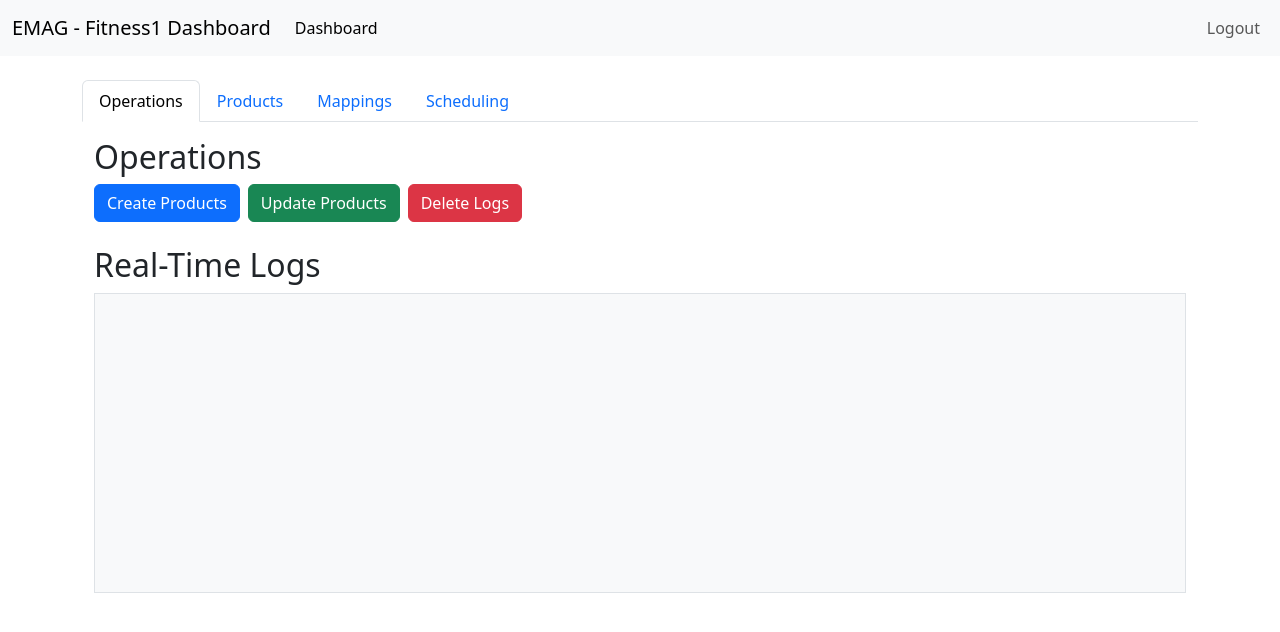
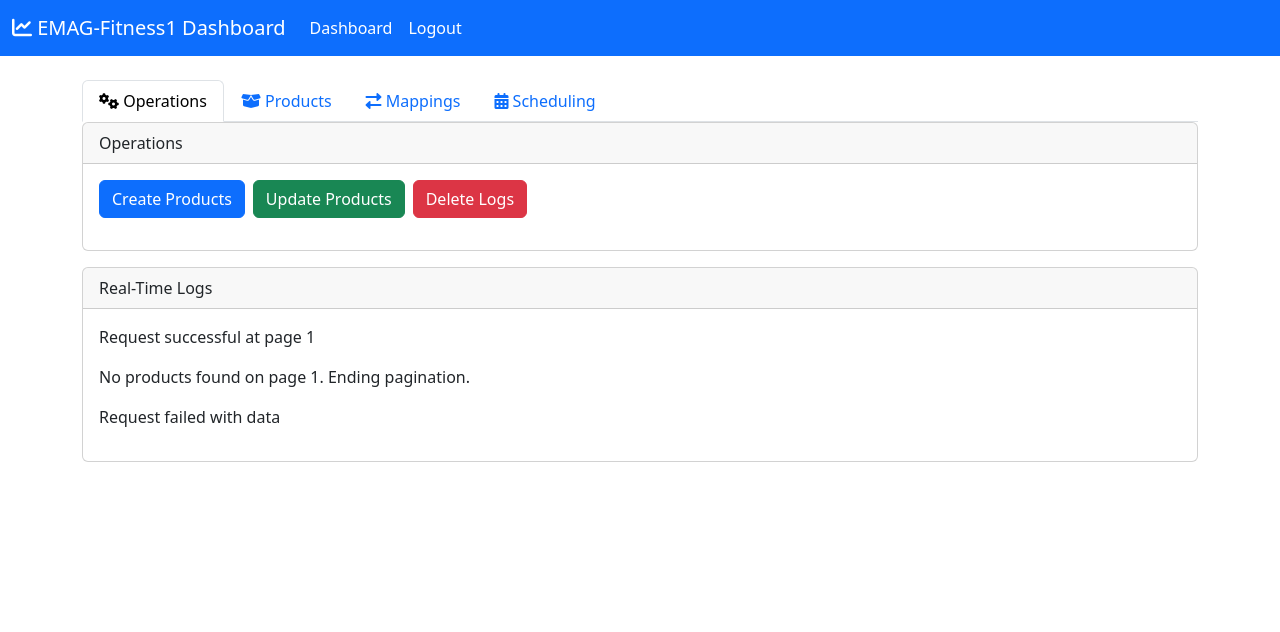
Before and after one commit to gochev06/idcars-emag, a Flask app: page /dashboard in a window 1280 px wide. Shown: the top 632 px of the page. Run offline with Flask 3, Linux system fonts and the light colour scheme; the visitor is signed in with stand-in values (Sample User, id 1); data that the repository does not hold is empty.

Commit message:
UI improvements

```diff
--- a/app/templates/base.html
+++ b/app/templates/base.html
@@ -10,6 +10,7 @@
       href="https://cdn.jsdelivr.net/npm/bootstrap@5.3.0/dist/css/bootstrap.min.css"
       rel="stylesheet"
     />
+    <link rel="stylesheet" href="https://cdnjs.cloudflare.com/ajax/libs/font-awesome/6.0.0-beta3/css/all.min.css">
     {% block extra_css %}{% endblock %}
   </head>
   <body>
--- a/app/templates/dashboard.html
+++ b/app/templates/dashboard.html
@@ -8,16 +8,24 @@
   <div class="container mt-4">
     <ul class="nav nav-tabs" id="dashboardTabs" role="tablist">
         <li class="nav-item" role="presentation">
-        <button class="nav-link active" id="operations-tab" data-bs-toggle="tab" data-bs-target="#operations" type="button" role="tab">Operations</button>
+          <button class="nav-link active" id="operations-tab" data-bs-toggle="tab" data-bs-target="#operations" type="button" role="tab">
+            <i class="fas fa-cogs"></i> Operations
+          </button>
         </li>
         <li class="nav-item" role="presentation">
-        <button class="nav-link" id="products-tab" data-bs-toggle="tab" data-bs-target="#products" type="button" role="tab">Products</button>
+          <button class="nav-link" id="products-tab" data-bs-toggle="tab" data-bs-target="#products" type="button" role="tab">
+            <i class="fas fa-box-open"></i> Products
+          </button>
         </li>
         <li class="nav-item" role="presentation">
-        <button class="nav-link" id="mappings-tab" data-bs-toggle="tab" data-bs-target="#mappings" type="button" role="tab">Mappings</button>
+          <button class="nav-link" id="mappings-tab" data-bs-toggle="tab" data-bs-target="#mappings" type="button" role="tab">
+            <i class="fas fa-exchange-alt"></i> Mappings
+          </button>
         </li>
         <li class="nav-item" role="presentation">
-        <button class="nav-link" id="scheduling-tab" data-bs-toggle="tab" data-bs-target="#scheduling" type="button" role="tab">Scheduling</button>
+          <button class="nav-link" id="scheduling-tab" data-bs-toggle="tab" data-bs-target="#scheduling" type="button" role="tab">
+            <i class="fas fa-calendar-alt"></i> Scheduling
+          </button>
         </li>
       </ul>
 
@@ -77,9 +85,11 @@
       .then(response => response.json())
       .then(data => {
         // show the status message for a few seconds
+        statusDiv.style.display = 'block';
         statusDiv.textContent = data.message;
         setTimeout(() => {
           statusDiv.textContent = '';
+          statusDiv.style.display = 'none';
         }, 3000);
         console.log('Logs cleared:', data);
         fetchLogs();
--- a/app/templates/partials/_mappings.html
+++ b/app/templates/partials/_mappings.html
@@ -1,12 +1,17 @@
-<div class="container mt-3">
-    <h3>Category Mappings</h3>
-    <button class="btn btn-primary mb-2" onclick="refreshMappings()">Refresh Mappings</button>
-    <button class="btn btn-success mb-2" onclick="showNewMappingForm()">Add New Mapping</button>
-    <button class="btn btn-secondary mb-2" onclick="saveAllMappings()">Save All Mappings</button>
+<div class="card mt-3">
+    <div class="card-header">
+      <h3 class="card-title mb-0">Category Mappings</h3>
+    </div>
+    <div class="card-body">
+      <!-- Action Buttons -->
+      <div class="mb-3">
+        <button class="btn btn-primary me-2" onclick="refreshMappings()">Refresh Mappings</button>
+        <button class="btn btn-success me-2" onclick="showNewMappingForm()">Add New Mapping</button>
+        <button class="btn btn-warning" onclick="saveAllMappings()">Save All Mappings</button>
+      </div>
 
-
-    <!-- Scrollable table container -->
-    <div style="overflow-y: auto; max-height: 300px;">
+      <!-- Mappings Table -->
+      <div class="table-responsive" style="max-height: 300px;">
         <table class="table table-bordered" id="mappingsTable">
           <thead class="table-light">
             <tr>
@@ -15,17 +20,27 @@
             </tr>
           </thead>
           <tbody>
-          <!-- Mapping rows will be injected here -->
+            <!-- Mapping rows will be injected here via JavaScript -->
           </tbody>
         </table>
       </div>
-
-    <!-- New Mapping Form -->
-    <div id="newMappingForm" class="mt-3" style="display: none;">
+    </div>
+    <div class="card-footer">
+      <!-- New Mapping Form (hidden by default) -->
+      <div id="newMappingForm" style="display: none;">
         <h4>New Mapping</h4>
-      <input type="text" id="newFitness1Cat" placeholder="Fitness1 Category" class="form-control mb-2">
-      <select id="newEmagCat" class="form-control mb-2"></select>
-      <button class="btn btn-success" onclick="createMapping()">Create Mapping</button>
+        <div class="mb-2">
+          <input type="text" id="newFitness1Cat" placeholder="Fitness1 Category" class="form-control">
+        </div>
+        <div class="mb-2">
+          <select id="newEmagCat" class="form-control">
+            <!-- Options will be dynamically loaded from allowed categories -->
+          </select>
+        </div>
+        <div>
+          <button class="btn btn-success me-2" onclick="createMapping()">Create Mapping</button>
           <button class="btn btn-secondary" onclick="hideNewMappingForm()">Cancel</button>
         </div>
       </div>
+    </div>
+  </div>
--- a/app/templates/partials/_navbar.html
+++ b/app/templates/partials/_navbar.html
@@ -1,6 +1,8 @@
-<nav class="navbar navbar-expand-lg navbar-light bg-light">
+<nav class="navbar navbar-expand-lg navbar-dark bg-primary">
   <div class="container-fluid">
-      <a class="navbar-brand" href="#">EMAG - Fitness1 Dashboard</a>
+    <a class="navbar-brand" href="#">
+      <i class="fas fa-chart-line"></i> EMAG-Fitness1 Dashboard
+    </a>
     <button class="navbar-toggler" type="button" data-bs-toggle="collapse" data-bs-target="#navbarNav"
             aria-controls="navbarNav" aria-expanded="false" aria-label="Toggle navigation">
       <span class="navbar-toggler-icon"></span>
@@ -8,13 +10,12 @@
     <div class="collapse navbar-collapse" id="navbarNav">
       <ul class="navbar-nav me-auto">
         <li class="nav-item">
-            <a class="nav-link active" aria-current="page" href="#">Dashboard</a>
+          <a class="nav-link active" href="#">Dashboard</a>
         </li>
-        </ul>
-        <ul class="navbar-nav">
         <li class="nav-item">
-            <a class="nav-link" href="{{ url_for('auth.logout') }}">Logout</a>
+          <a class="nav-link active" href="{{ url_for('auth.logout') }}">Logout</a>
         </li>
+        <!-- Add more nav items as needed -->
       </ul>
     </div>
   </div>
--- a/app/templates/partials/_operations.html
+++ b/app/templates/partials/_operations.html
@@ -1,15 +1,23 @@
-<div class="container mt-3">
-    <h2>Operations</h2>
-    <div class="d-flex flex-wrap">
-        <button id="createBtn" class="btn btn-primary me-2 mb-2">Create Products</button>
-        <button id="updateBtn" class="btn btn-success me-2 mb-2">Update Products</button>
-        <button id="deleteLogsBtn" class="btn btn-danger me-2 mb-2">Delete Logs</button>
+<div class="card mb-3">
+    <div class="card-header">
+      Operations
     </div>
-    <div id="operationStatus" class="mt-3"></div>
-</div>
-<div class="container mt-3">
-    <h2>Real-Time Logs</h2>
-    <div id="logsContainer" class="border p-3" style="height: 300px; overflow-y: scroll; background-color: #f8f9fa;">
-        <!-- Logs will be loaded here -->
+    <div class="card-body">
+      <div class="d-flex flex-wrap mb-3">
+        <button id="createBtn" class="btn btn-primary me-2">Create Products</button>
+        <button id="updateBtn" class="btn btn-success me-2">Update Products</button>
+        <button id="deleteLogsBtn" class="btn btn-danger me-2">Delete Logs</button>
+      </div>
+      <div id="operationStatus" class="alert alert-info" role="alert" style="display: none;">
+      </div>
     </div>
-</div>
+  </div>
+
+  <div class="card">
+    <div class="card-header">
+      Real-Time Logs
+    </div>
+    <div class="card-body" style="max-height: 300px; overflow-y: auto;">
+      <div id="logsContainer"></div>
+    </div>
+  </div>
--- a/app/templates/partials/_products.html
+++ b/app/templates/partials/_products.html
@@ -1,8 +1,17 @@
 <div class="container mt-3">
-    <button class="btn btn-primary mt-2" onclick="fetchProducts()">Refresh Products</button>
-    <h3 class="mt-4">Fitness1 Products</h3>
-    <div style="overflow-x: auto; overflow-y: auto; max-height: 300px;">
-      <table class="table table-bordered" id="fitness1Table">
+  <!-- Refresh Button -->
+  <div class="mb-3">
+    <button class="btn btn-primary" onclick="fetchProducts()">Refresh Products</button>
+  </div>
+
+  <!-- Fitness1 Products Card -->
+  <div class="card mb-4">
+    <div class="card-header">
+      <h3 class="card-title mb-0">Fitness1 Products</h3>
+    </div>
+    <div class="card-body p-0">
+      <div class="table-responsive" style="max-height: 300px;">
+        <table class="table table-bordered mb-0" id="fitness1Table">
           <thead class="table-light">
             <tr>
               <th>Brand Name</th>
@@ -12,13 +21,22 @@
               <th>Regular Price</th>
             </tr>
           </thead>
-        <tbody></tbody>
+          <tbody>
+            <!-- Fitness1 products will be injected here -->
+          </tbody>
         </table>
       </div>
+    </div>
+  </div>
 
-    <h3 class="mt-4">EMAG Products</h3>
-    <div style="overflow-x: auto; overflow-y: auto; max-height: 300px;">
-      <table class="table table-bordered" id="emagTable">
+  <!-- EMAG Products Card -->
+  <div class="card">
+    <div class="card-header">
+      <h3 class="card-title mb-0">EMAG Products</h3>
+    </div>
+    <div class="card-body p-0">
+      <div class="table-responsive" style="max-height: 300px;">
+        <table class="table table-bordered mb-0" id="emagTable">
           <thead class="table-light">
             <tr>
               <th>ID</th>
@@ -28,7 +46,11 @@
               <th>Status</th>
             </tr>
           </thead>
-        <tbody></tbody>
+          <tbody>
+            <!-- EMAG products will be injected here -->
+          </tbody>
         </table>
       </div>
     </div>
+  </div>
+</div>
--- a/app/templates/partials/_scheduling.html
+++ b/app/templates/partials/_scheduling.html
@@ -1,29 +1,38 @@
-<!-- Scheduling Tab Content -->
-
-<div class="container mt-3">
-    <h3>Schedule Update Process</h3>
-    <!-- Dropdown to choose schedule type -->
-    <div class="mb-2">
-    <label for="scheduleType">Schedule Type:</label>
-    <select id="scheduleType" class="form-control" onchange="toggleScheduleOptions()">
+<div class="card mt-3">
+    <div class="card-header bg-info text-white">
+      <h3 class="card-title mb-0">Schedule Update Process</h3>
+    </div>
+    <div class="card-body">
+      <!-- Schedule Type Selector -->
+      <div class="mb-3">
+        <label for="scheduleType" class="form-label">Schedule Type:</label>
+        <select id="scheduleType" class="form-select" onchange="toggleScheduleOptions()">
           <option value="time">Time-Based</option>
           <option value="interval">Interval-Based</option>
         </select>
       </div>
-    <!-- Time-based input -->
-    <div class="mb-2" id="timeInput">
-    <label for="timeValue">Time (HH:MM):</label>
+
+      <!-- Time-Based Input -->
+      <div class="mb-3" id="timeInput">
+        <label for="timeValue" class="form-label">Time (HH:MM):</label>
         <input type="time" id="timeValue" class="form-control">
       </div>
-    <!-- Interval-based input (hidden by default) -->
-    <div class="mb-2" id="intervalInput" style="display: none;">
-    <label for="intervalHours">Interval (hours):</label>
+
+      <!-- Interval-Based Input (hidden by default) -->
+      <div class="mb-3" id="intervalInput" style="display: none;">
+        <label for="intervalHours" class="form-label">Interval (hours):</label>
         <input type="number" id="intervalHours" class="form-control" min="1" value="12">
       </div>
+
+      <!-- Action Buttons -->
+      <div class="d-flex flex-wrap gap-2">
         <button class="btn btn-primary" onclick="scheduleUpdate()">Schedule Update</button>
         <button class="btn btn-warning" onclick="cancelScheduledUpdate()">Cancel Scheduled Update</button>
         <button class="btn btn-success" onclick="triggerScheduledUpdate()">Trigger Update Now</button>
-
-    <h4 class="mt-4">Current Scheduled Job</h4>
-    <div id="jobStatus"></div>
       </div>
+    </div>
+    <div class="card-footer">
+      <h4 class="mb-0">Current Scheduled Job</h4>
+      <div id="jobStatus" class="mt-2"></div>
+    </div>
+  </div>
```
Lines whose indentation alone changed are shown as unchanged.
